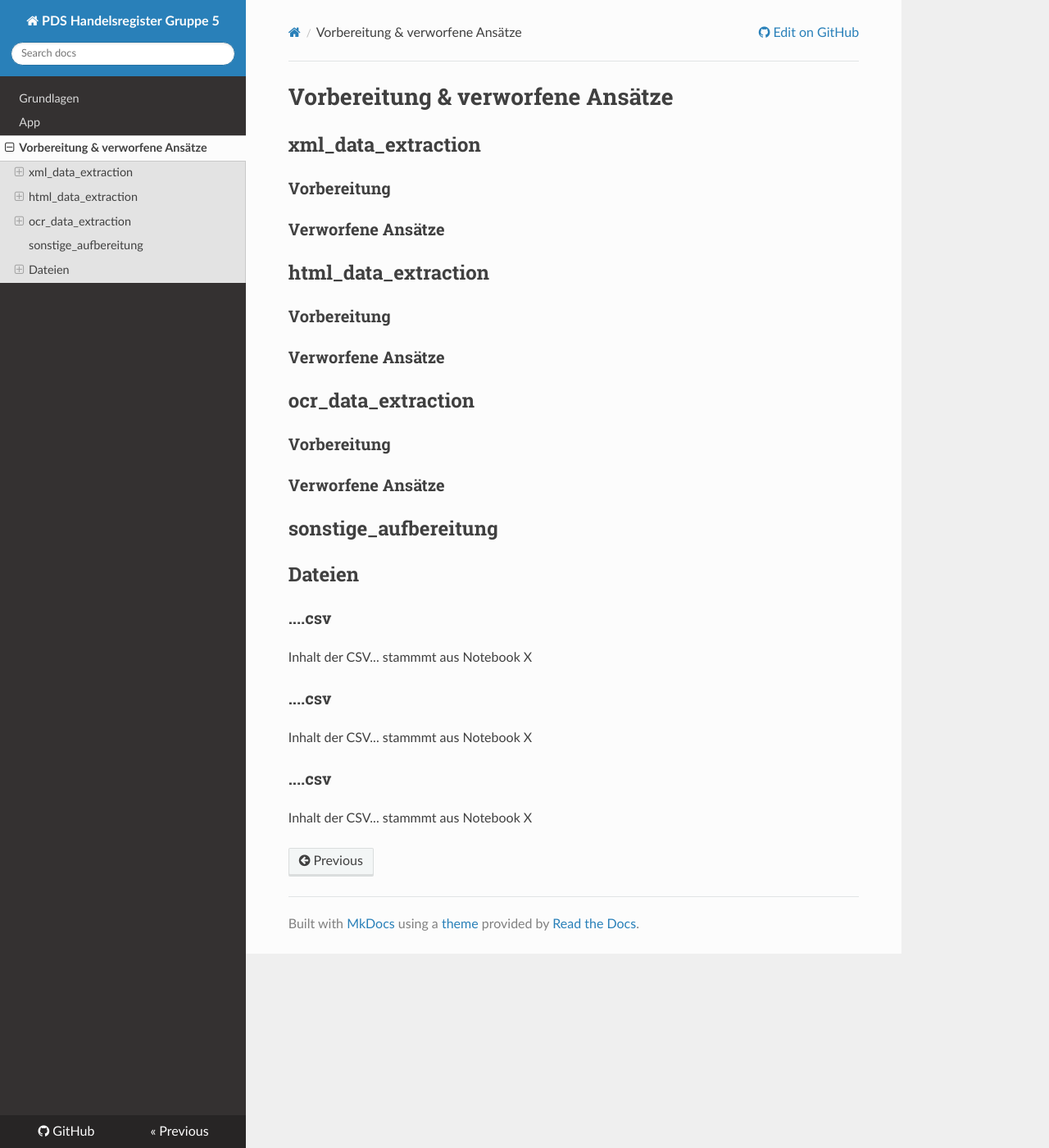
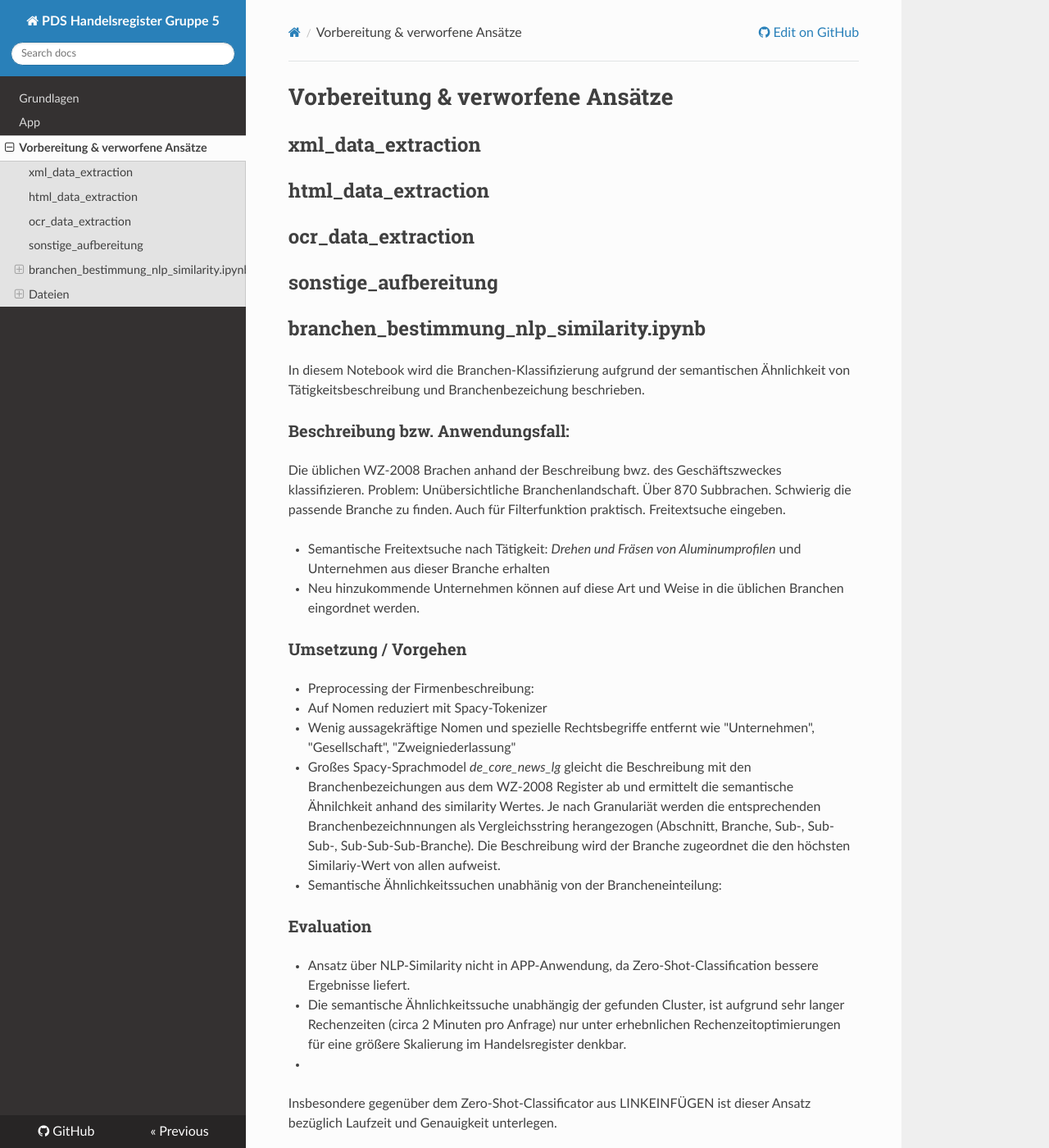
Before and after one commit to joschikahn/DokuPdsHandelsregisterGroup5, an MkDocs documentation site: the page built from docs/vorbereitung_verworfeneAnsätze.md, in a window 1280 px wide and 1400 px high. Shown: the whole window at 82% size. Built offline with MkDocs 1.6.1, drawn with Linux system fonts in a browser that asks for light colours; nearby versions of some CDN libraries.

Commit message:
erste Inhalte und Dokumentationen

```diff
--- a/docs/vorbereitung_verworfeneAnsätze.md
+++ b/docs/vorbereitung_verworfeneAnsätze.md
@@ -2,25 +2,53 @@
 
 ## xml_data_extraction
 
-### Vorbereitung
 
-### Verworfene Ansätze
 
 
 ## html_data_extraction
 
-### Vorbereitung
 
-### Verworfene Ansätze
 
 
 ## ocr_data_extraction
 
-### Vorbereitung
 
-### Verworfene Ansätze
 
 ## sonstige_aufbereitung
+
+## branchen_bestimmung_nlp_similarity.ipynb
+
+In diesem Notebook wird die Branchen-Klassifizierung aufgrund der semantischen Ähnlichkeit von Tätigkeitsbeschreibung und Branchenbezeichung beschrieben.
+
+### Beschreibung bzw. Anwendungsfall:
+Die üblichen WZ-2008 Brachen anhand der Beschreibung bwz. des Geschäftszweckes klassifizieren.
+Problem: Unübersichtliche Branchenlandschaft. Über 870 Subbrachen. Schwierig die passende Branche zu finden.
+Auch für Filterfunktion praktisch. Freitextsuche eingeben.
+
+* Semantische Freitextsuche nach Tätigkeit: *Drehen und Fräsen von Aluminumprofilen* und Unternehmen aus dieser Branche erhalten
+* Neu hinzukommende Unternehmen können auf diese Art und Weise in die üblichen Branchen eingordnet werden.
+
+
+### Umsetzung / Vorgehen
+
+* Preprocessing der Firmenbeschreibung:
+  * Auf Nomen reduziert mit Spacy-Tokenizer
+  * Wenig aussagekräftige Nomen und spezielle Rechtsbegriffe entfernt wie  "Unternehmen", "Gesellschaft", "Zweigniederlassung"
+
+* Großes Spacy-Sprachmodel *de_core_news_lg* gleicht die Beschreibung mit den Branchenbezeichungen aus dem WZ-2008 Register ab und ermittelt die semantische Ähnilchkeit anhand des similarity Wertes. Je nach Granulariät werden die entsprechenden Branchenbezeichnnungen als Vergleichsstring herangezogen (Abschnitt, Branche, Sub-, Sub-Sub-, Sub-Sub-Sub-Branche).
+  Die Beschreibung wird der Branche zugeordnet die den höchsten Similariy-Wert von allen aufweist.
+* Semantische Ähnlichkeitssuchen unabhänig von der Brancheneinteilung:
+
+### Evaluation
+
+* Ansatz über NLP-Similarity nicht in APP-Anwendung, da Zero-Shot-Classification bessere Ergebnisse liefert.
+* Die semantische Ähnlichkeitssuche unabhängig der gefunden Cluster, ist aufgrund sehr langer Rechenzeiten (circa 2 Minuten pro Anfrage) nur unter erhebnlichen Rechenzeitoptimierungen für eine größere Skalierung im Handelsregister denkbar.
+*
+
+Insbesondere gegenüber dem Zero-Shot-Classificator aus LINKEINFÜGEN ist dieser Ansatz bezüglich Laufzeit und Genauigkeit unterlegen.
+
+
+
 
 
 
```
Also changed, not shown: docs/Data/branchen_klassifizierung_wz2008_zero_shot_classification.gif (renamed from docs/Data/brachenklassifizierung_nach_wz2008.gif), 2 other files.
